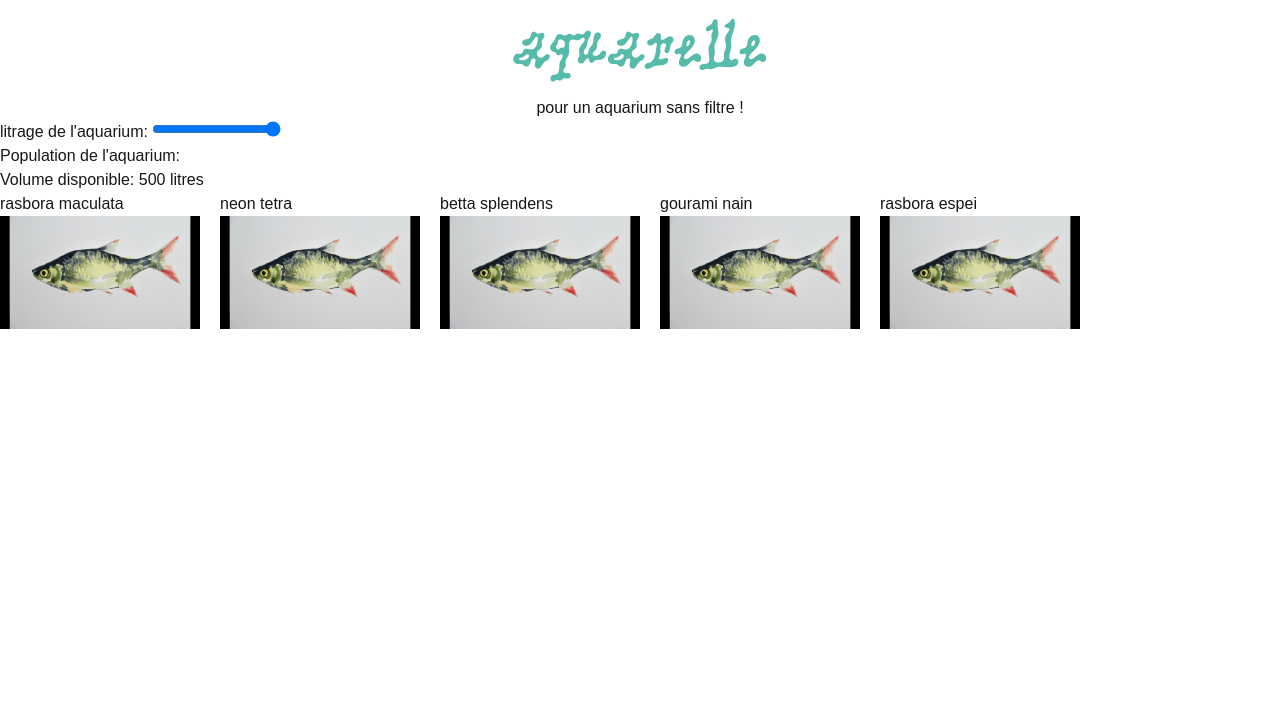
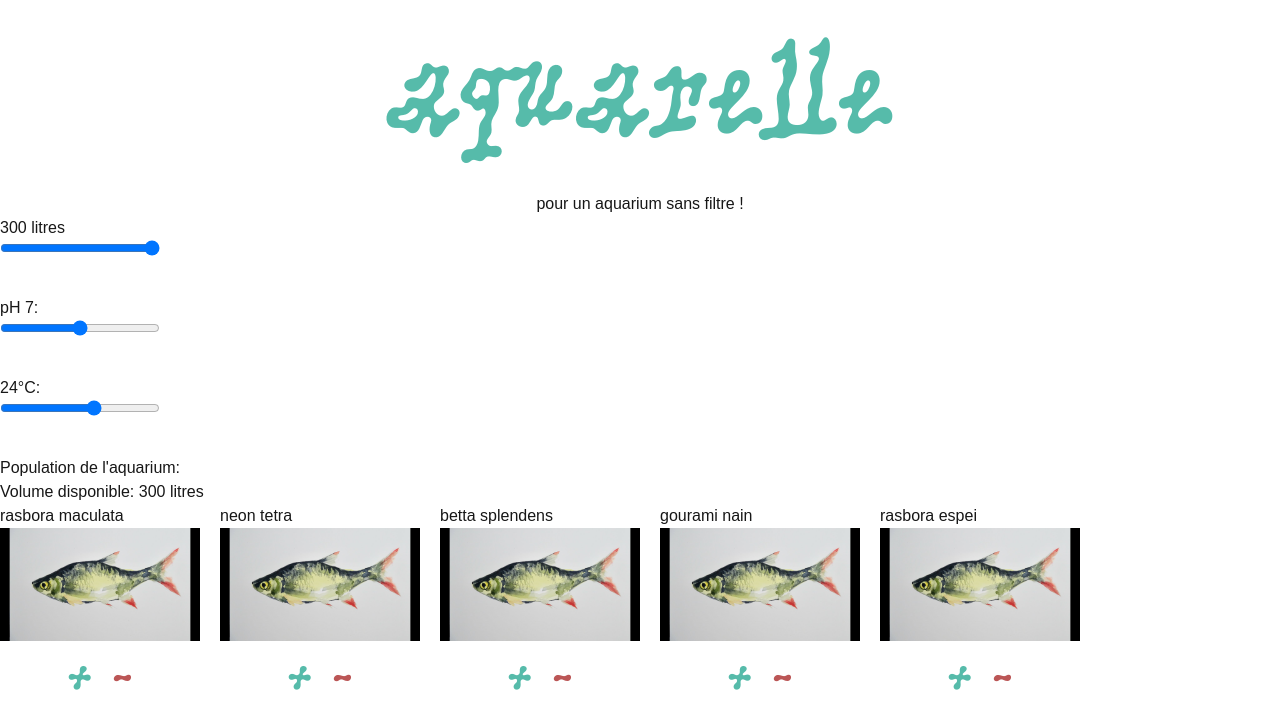
Before and after one commit to chloegregor/aquarelle, a Next.js app: page / in a window 1280 px wide. Shown: the top 728 px of the page. Built offline with nearby package versions, Linux system fonts and the light colour scheme.

Commit message:
logic done

```diff
--- a/app/components/aquariumApp.jsx
+++ b/app/components/aquariumApp.jsx
@@ -3,13 +3,15 @@ import {useState, useEffect} from "react";
 import {FilteredFishes} from "./filteredFishes";
 
 export function AquariumApp() {
-  const [tankVolume, setTankVolume] = useState(500);
+  const [tankVolume, setTankVolume] = useState(300);
+  const [tankPh, setTankPh] = useState(7);
+  const [tankTemp, setTankTemp] = useState(24);
   console.log("tankVolume dans AquariumApp:", tankVolume);
   return (
-    <>
-      <div>
-        <label htmlFor="tankVolume">litrage de l'aquarium: </label>
-        <input
+    <><div className="flex flex-col gap-10 mb-10">
+        <div className="flex flex-col">
+          <label htmlFor="tankVolume">{tankVolume} litres</label>
+          <input className="w-[10em]"
             type="range"
             id="tankVolume"
             value={tankVolume}
@@ -18,6 +20,32 @@ export function AquariumApp() {
             max={300}
             step={10}
           />
+        </div >
+        <div className="flex flex-col">
+          <label htmlFor="tankPh">pH {tankPh}: </label>
+          <input className="w-[10em]"
+            type="range"
+            id="tankPh"
+            value={tankPh}
+            onChange={(e) => setTankPh(Number(e.target.value))}
+            min={5.5}
+            max={8.5}
+            step={0.1}
+          />
+        </div><
+          div className="flex flex-col">
+          <label htmlFor="tankVolume">{tankTemp}°C: </label>
+          <input
+            className="w-[10em]"
+            type="range"
+            id="tankTemps"
+            value={tankTemp}
+            onChange={(e) => setTankTemp(Number(e.target.value))}
+            min={15}
+            max={30}
+            step={1}
+          />
+        </div>
       </div>
 
       <FilteredFishes tankVolume={tankVolume} />
--- a/app/components/filteredFishes.jsx
+++ b/app/components/filteredFishes.jsx
@@ -30,7 +30,8 @@ export function FilteredFishes({tankVolume}) {
 
   const isSelectable = (fish) => {
     return (
-      fish.minTankSize <= newVolume
+      fish.minTankSize <= tankVolume
+      && (newVolume - fish.minusLiters) >= 0
     )
   }
 
@@ -43,14 +44,31 @@ export function FilteredFishes({tankVolume}) {
     <div className="flex gap-5 ">
       {fishes.map ((fish) => (
         <div key={fish.species} className={`  ${isSelectable(fish) ? '' : 'grayscale'}`}
-        onClick={() => {
-          if (isSelectable(fish)) {
-            setAddedFish([...addedFish, fish]);
-          }
-        }}
+
         >
           <h2>{fish.species}</h2>
           <Image src="/images/maxresdefault.jpg" alt={fish.species} width={200} height={200} />
+          <div className="flex justify-center gap-5 picnic text-[3em]">
+
+            <span className="bleu" onClick={() => {
+              if (isSelectable(fish)) {
+                setAddedFish([...addedFish, fish]);
+              }
+            }}>+
+            </span>
+            <span className="rouge" onClick ={() => {
+              const index = addedFish.findIndex(f => f.species === fish.species);
+              if (index > -1) {
+                const newAddedFish = [...addedFish];
+                newAddedFish.splice(index, 1);
+                setAddedFish(newAddedFish);
+              }
+            }}>
+              -
+            </span>
+
+
+          </div>
         </div>
 
       ))}
--- a/app/globals.css
+++ b/app/globals.css
@@ -11,6 +11,18 @@
        url('/fonts/PicNic.woff') format('woff');
   font-weight: normal;
   font-style: normal;
+}
+
+.picnic {
+  font-family: 'PicNic', sans-serif;
+}
+
+.bleu {
+  color: #56bbaa;
+}
+
+.rouge {
+  color: #bb5656;
 }
 
 @theme inline {
@@ -36,7 +48,7 @@ body {
 
 h1{
   font-family: 'PicNic';
-  font-size: 4rem;
+  font-size: 8rem;
   margin: 0;
   color : #56bbaa;
 }
```
Lines whose indentation alone changed are shown as unchanged.
